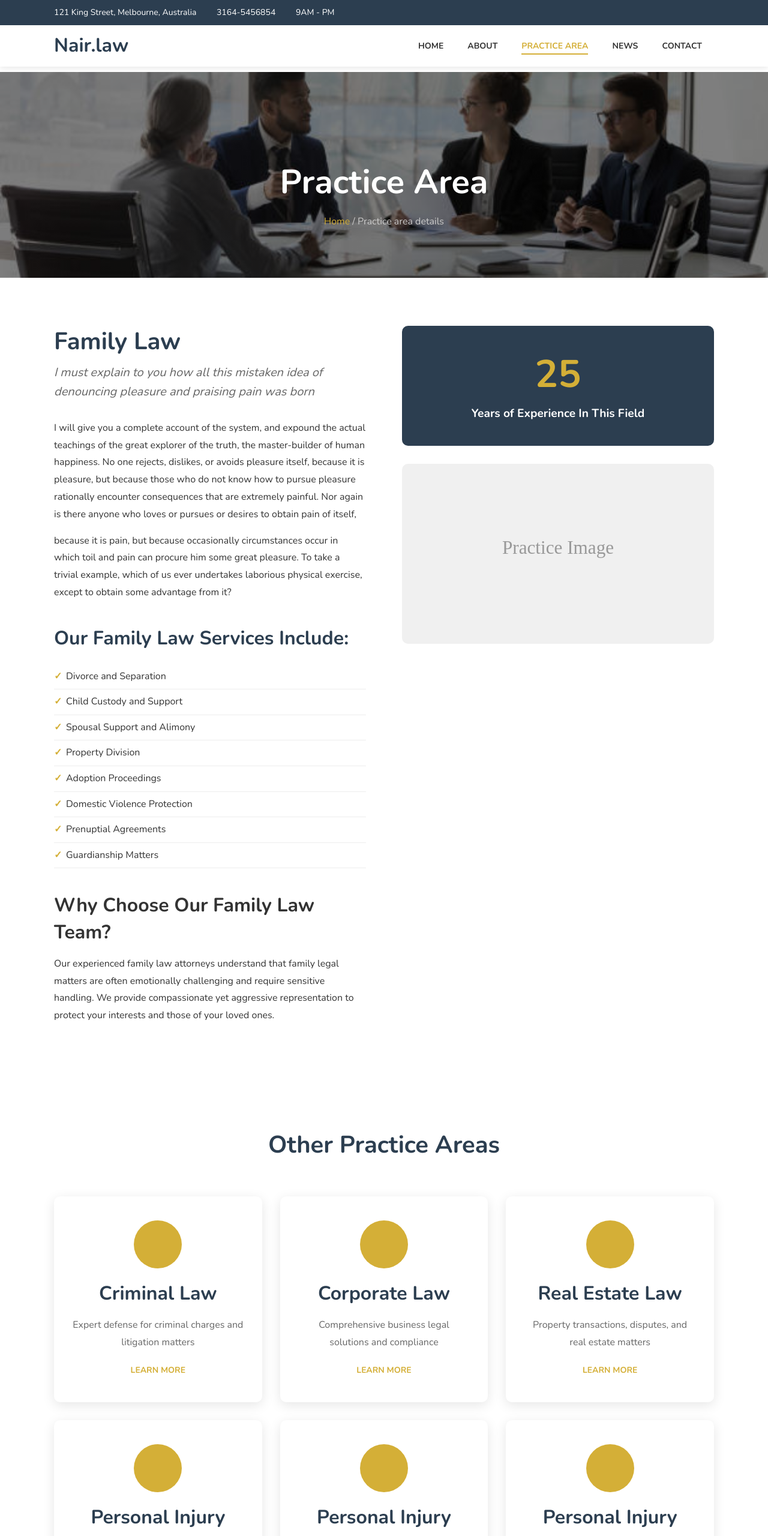
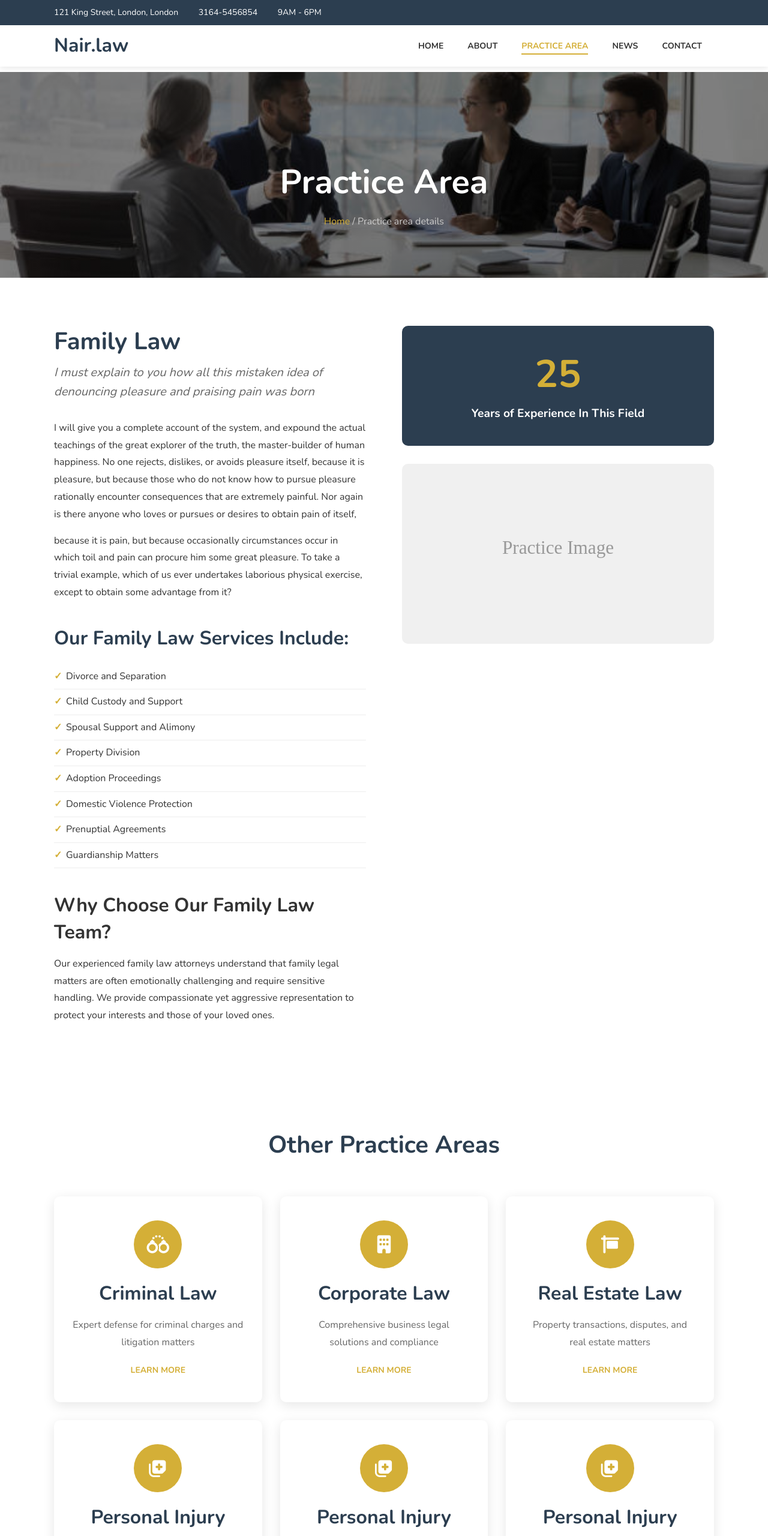
Before and after one commit to sree5678/nair-law, a plain HTML site: page practice.html in a window 1280 px wide. Shown: the top 2560 px of the page at 60% size. Drawn offline with nearby package versions, Linux system fonts and the light colour scheme.

Commit message:
style update

```diff
--- a/css/style.css
+++ b/css/style.css
@@ -115,7 +115,7 @@ p {
 }
 
 .btn-emergency {
-    background-color: #dc3545;
+    background-color: #486480;
     color: #fff;
     font-size: 16px;
     padding: 15px 35px;
@@ -849,7 +849,7 @@ p {
 
 /* Emergency Contact */
 .emergency-contact {
-    background-color: #dc3545;
+    background-color: #486480;
     color: #fff;
     text-align: center;
 }
--- a/practice.html
+++ b/practice.html
@@ -1,21 +1,24 @@
 <!DOCTYPE html>
 <html lang="en">
+
 <head>
     <meta charset="UTF-8">
     <meta name="viewport" content="width=device-width, initial-scale=1.0">
     <title>Practice Area - Nair Law Firm</title>
     <link href="https://fonts.googleapis.com/css2?family=Nunito:wght@400;700&display=swap" rel="stylesheet">
     <link rel="stylesheet" href="css/style.css">
+    <link rel="stylesheet" href="https://cdnjs.cloudflare.com/ajax/libs/font-awesome/6.7.2/css/all.min.css">
 </head>
+
 <body>
     <!-- Header -->
     <header class="header">
         <div class="top-bar">
             <div class="container">
                 <div class="contact-info">
-                    <span><i class="icon-location"></i> 121 King Street, Melbourne, Australia</span>
+                    <span><i class="icon-location"></i> 121 King Street, London, London</span>
                     <span><i class="icon-phone"></i> 3164-5456854</span>
-                    <span><i class="icon-clock"></i> 9AM - PM</span>
+                    <span><i class="icon-clock"></i> 9AM - 6PM</span>
                 </div>
 
             </div>
@@ -60,11 +63,18 @@
                 <div class="col-left">
                     <div class="practice-content">
                         <h2>Family Law</h2>
-                        <h5>I must explain to you how all this mistaken idea of denouncing pleasure and praising pain was born</h5>
+                        <h5>I must explain to you how all this mistaken idea of denouncing pleasure and praising pain
+                            was born</h5>
 
-                        <p>I will give you a complete account of the system, and expound the actual teachings of the great explorer of the truth, the master-builder of human happiness. No one rejects, dislikes, or avoids pleasure itself, because it is pleasure, but because those who do not know how to pursue pleasure rationally encounter consequences that are extremely painful. Nor again is there anyone who loves or pursues or desires to obtain pain of itself,</p>
+                        <p>I will give you a complete account of the system, and expound the actual teachings of the
+                            great explorer of the truth, the master-builder of human happiness. No one rejects,
+                            dislikes, or avoids pleasure itself, because it is pleasure, but because those who do not
+                            know how to pursue pleasure rationally encounter consequences that are extremely painful.
+                            Nor again is there anyone who loves or pursues or desires to obtain pain of itself,</p>
 
-                        <p>because it is pain, but because occasionally circumstances occur in which toil and pain can procure him some great pleasure. To take a trivial example, which of us ever undertakes laborious physical exercise, except to obtain some advantage from it?</p>
+                        <p>because it is pain, but because occasionally circumstances occur in which toil and pain can
+                            procure him some great pleasure. To take a trivial example, which of us ever undertakes
+                            laborious physical exercise, except to obtain some advantage from it?</p>
 
                         <div class="practice-features">
                             <h3>Our Family Law Services Include:</h3>
@@ -82,7 +92,9 @@
 
                         <div class="why-choose-section">
                             <h3>Why Choose Our Family Law Team?</h3>
-                            <p>Our experienced family law attorneys understand that family legal matters are often emotionally challenging and require sensitive handling. We provide compassionate yet aggressive representation to protect your interests and those of your loved ones.</p>
+                            <p>Our experienced family law attorneys understand that family legal matters are often
+                                emotionally challenging and require sensitive handling. We provide compassionate yet
+                                aggressive representation to protect your interests and those of your loved ones.</p>
                         </div>
                     </div>
                 </div>
@@ -112,7 +124,7 @@
             <div class="practice-grid">
                 <div class="practice-item">
                     <div class="practice-icon">
-                        <i class="icon-criminal"></i>
+                        <i class="fa-solid fa-handcuffs"></i>
                     </div>
                     <h3>Criminal Law</h3>
                     <p>Expert defense for criminal charges and litigation matters</p>
@@ -120,7 +132,7 @@
                 </div>
                 <div class="practice-item">
                     <div class="practice-icon">
-                        <i class="icon-corporate"></i>
+                        <i class="fa-solid fa-building"></i>
                     </div>
                     <h3>Corporate Law</h3>
                     <p>Comprehensive business legal solutions and compliance</p>
@@ -128,7 +140,7 @@
                 </div>
                 <div class="practice-item">
                     <div class="practice-icon">
-                        <i class="icon-real-estate"></i>
+                        <i class="fa-solid fa-sign-hanging"></i>
                     </div>
                     <h3>Real Estate Law</h3>
                     <p>Property transactions, disputes, and real estate matters</p>
@@ -136,7 +148,7 @@
                 </div>
                 <div class="practice-item">
                     <div class="practice-icon">
-                        <i class="icon-personal-injury"></i>
+                        <i class="fa-solid fa-notes-medical"></i>
                     </div>
                     <h3>Personal Injury</h3>
                     <p>Compensation for accidents and personal injury claims</p>
@@ -144,7 +156,7 @@
                 </div>
                 <div class="practice-item">
                     <div class="practice-icon">
-                        <i class="icon-personal-injury"></i>
+                        <i class="fa-solid fa-notes-medical"></i>
                     </div>
                     <h3>Personal Injury</h3>
                     <p>Compensation for accidents and personal injury claims</p>
@@ -152,7 +164,7 @@
                 </div>
                 <div class="practice-item">
                     <div class="practice-icon">
-                        <i class="icon-personal-injury"></i>
+                        <i class="fa-solid fa-notes-medical"></i>
                     </div>
                     <h3>Personal Injury</h3>
                     <p>Compensation for accidents and personal injury claims</p>
@@ -192,7 +204,7 @@
                 </div>
                 <div class="footer-section">
                     <h4>Contact Info</h4>
-                    <p>121 King Street, Melbourne, Australia</p>
+                    <p>121 King Street, London, London</p>
                     <p>Phone: 3164-5456854</p>
                     <p>Email: info@nair.law</p>
                 </div>
@@ -205,4 +217,5 @@
 
     <script src="js/script.js"></script>
 </body>
+
 </html>
```
Also changed, not shown: about.html (+3 -3 lines), blog.html (+3 -3 lines), contact.html (+9 -8 lines), index.html (+3 -3 lines).
